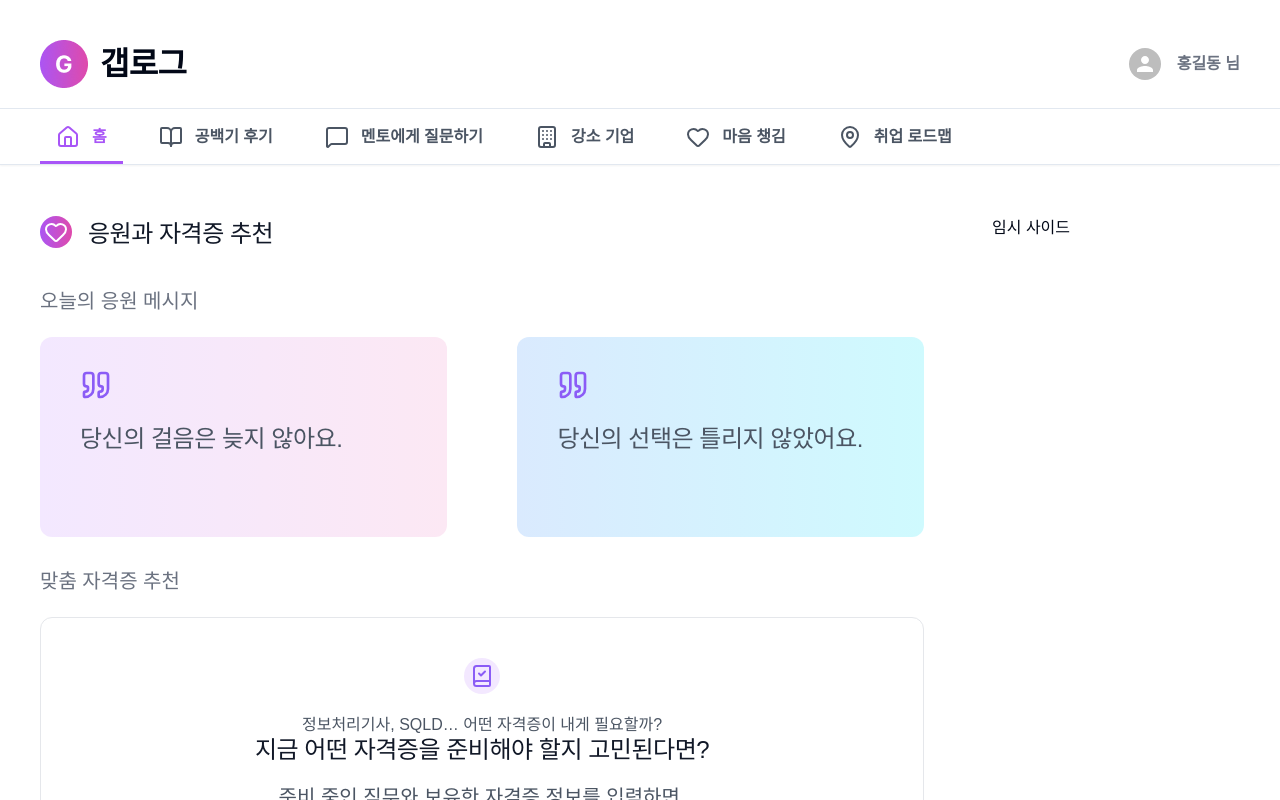
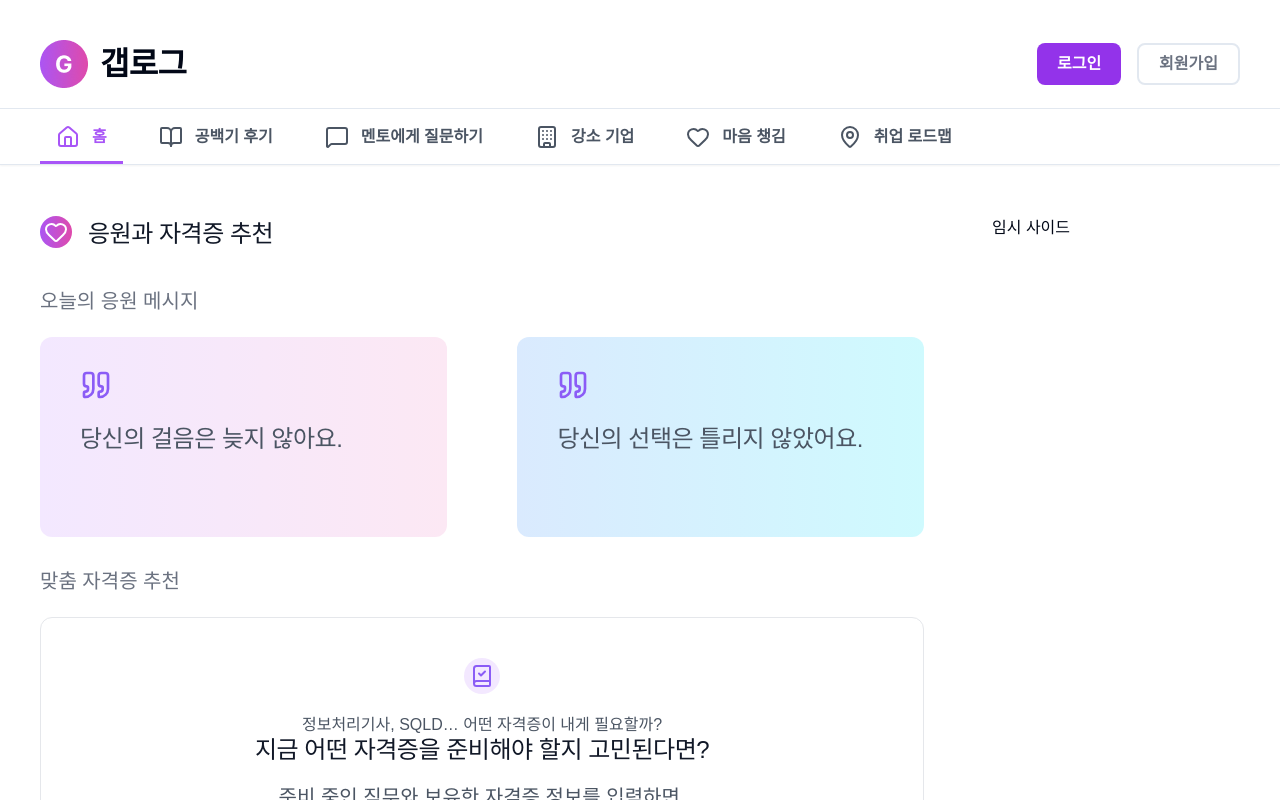
Before and after one commit to GapLog-2025/gaplog, a React (Vite) app in the folder frontend/: page / in a window 1280 px wide. Shown: the top 800 px of the page. Built offline with nearby package versions, Linux system fonts and the light colour scheme; a web font is replaced by a local one.

Commit message:
feat: 유저 관련 임시 저장소 생성 및 헤더 반영

```diff
--- a/frontend/src/components/Header.tsx
+++ b/frontend/src/components/Header.tsx
@@ -9,8 +9,11 @@ import {
   MapPin,
 } from 'lucide-react';
 
-import { ActionButton, MoveButton } from './Button';
-import UserDropdown from './UserDropdown';
+import { ActionButton, MoveButton } from '@/components/Button';
+import UserDropdown from '@/components/UserDropdown';
+
+import { useAuthStore } from '@/stores/useAuthStore';
+
 const tabs = [
   { name: '홈', path: '/', icon: <House /> },
   { name: '공백기 후기', path: '/gap-review', icon: <BookOpen /> },
@@ -24,8 +27,7 @@ function Header() {
   const navigate = useNavigate();
 
   // 로그인 여부 및 유저 정보 (임시)
-  const isMember = true;
-  const username = '홍길동';
+  const { user, isLoggedIn, logout } = useAuthStore();
 
   // 헤더 스크롤 인터랙션
   const [isNavVisible, setIsNavVisible] = useState(true);
@@ -54,6 +56,7 @@ function Header() {
   // 로그아웃 임시 로직
   const handleLogout = () => {
     console.log('로그아웃');
+    logout();
     setIsDropdownOpen(false);
   };
 
@@ -69,9 +72,9 @@ function Header() {
           </NavLink>
 
           {/* 유저 메뉴 */}
-          {isMember ? (
+          {isLoggedIn && user ? (
             <UserDropdown
-              username={username}
+              username={user.name}
               onLogout={handleLogout}
               isOpen={isDropdownOpen}
               setIsOpen={setIsDropdownOpen}
--- /dev/null
+++ b/frontend/src/stores/useAuthStore.ts
@@ -0,0 +1,23 @@
+import { create } from 'zustand';
+
+// 임시 로그인 저장소
+
+interface User {
+  id: string;
+  name: string;
+  email: string;
+}
+
+interface AuthState {
+  user: User | null;
+  isLoggedIn: boolean;
+  login: (user: User) => void;
+  logout: () => void;
+}
+
+export const useAuthStore = create<AuthState>((set) => ({
+  user: null,
+  isLoggedIn: false,
+  login: (user) => set({ user, isLoggedIn: true }),
+  logout: () => set({ user: null, isLoggedIn: false }),
+}));
```
